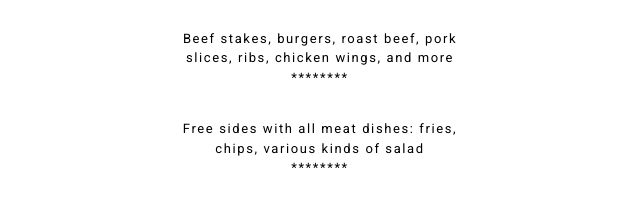
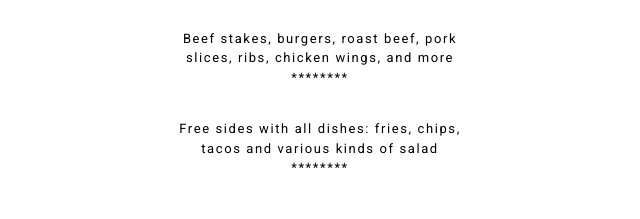
Before and after one commit to maksprotsyk/online_menu, a plain HTML site: page week3/index.html in a window 1280 px wide. Shown: the part 2098-2317 px from the top of the page, 320-960 px from the left. Drawn offline with Linux system fonts and the light colour scheme.

Commit message:
Minor text change

```diff
--- a/week3/index.html
+++ b/week3/index.html
@@ -116,7 +116,7 @@
                             </li>
                             <li>
                                 <p>
-                                    Free sides with all meat dishes: fries, chips, various kinds of salad
+                                    Free sides with all dishes: fries, chips, tacos and various kinds of salad
                                 </p>
                                 <p>********</p>
                             </li>
```
